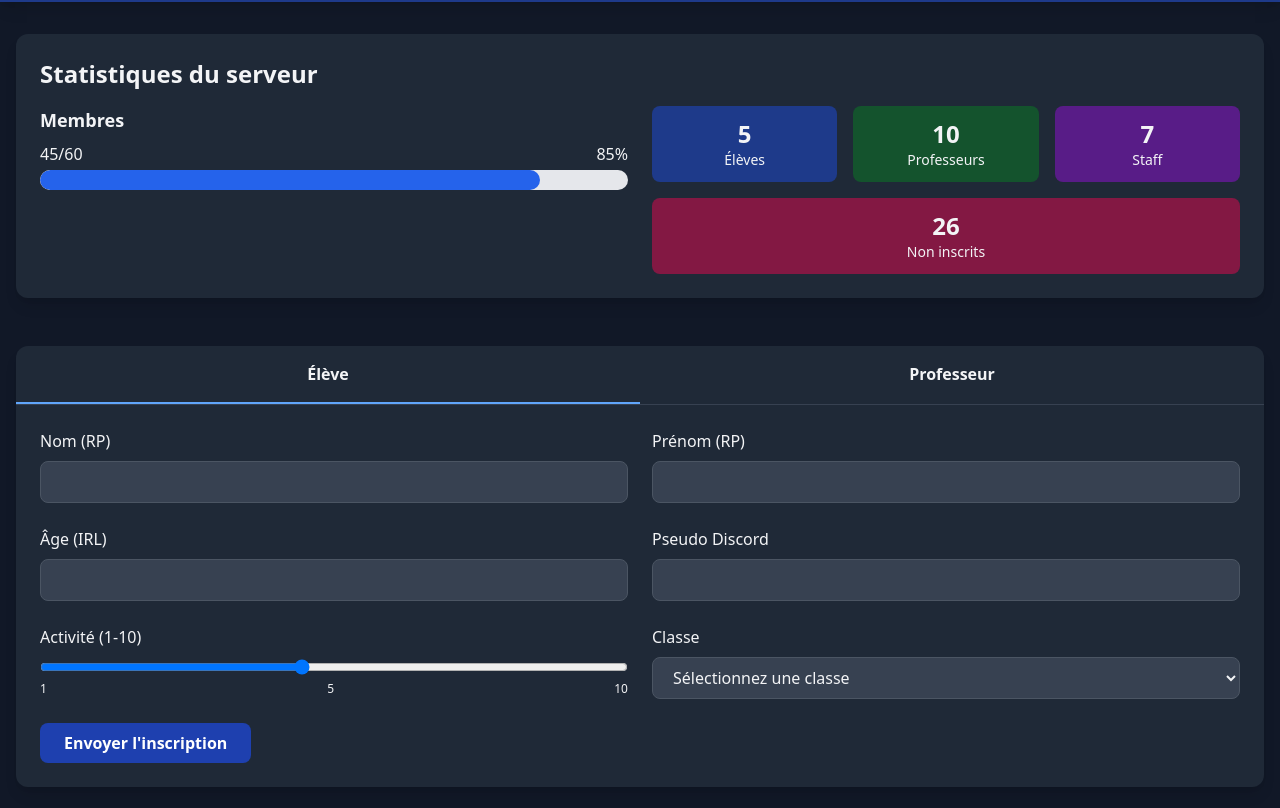
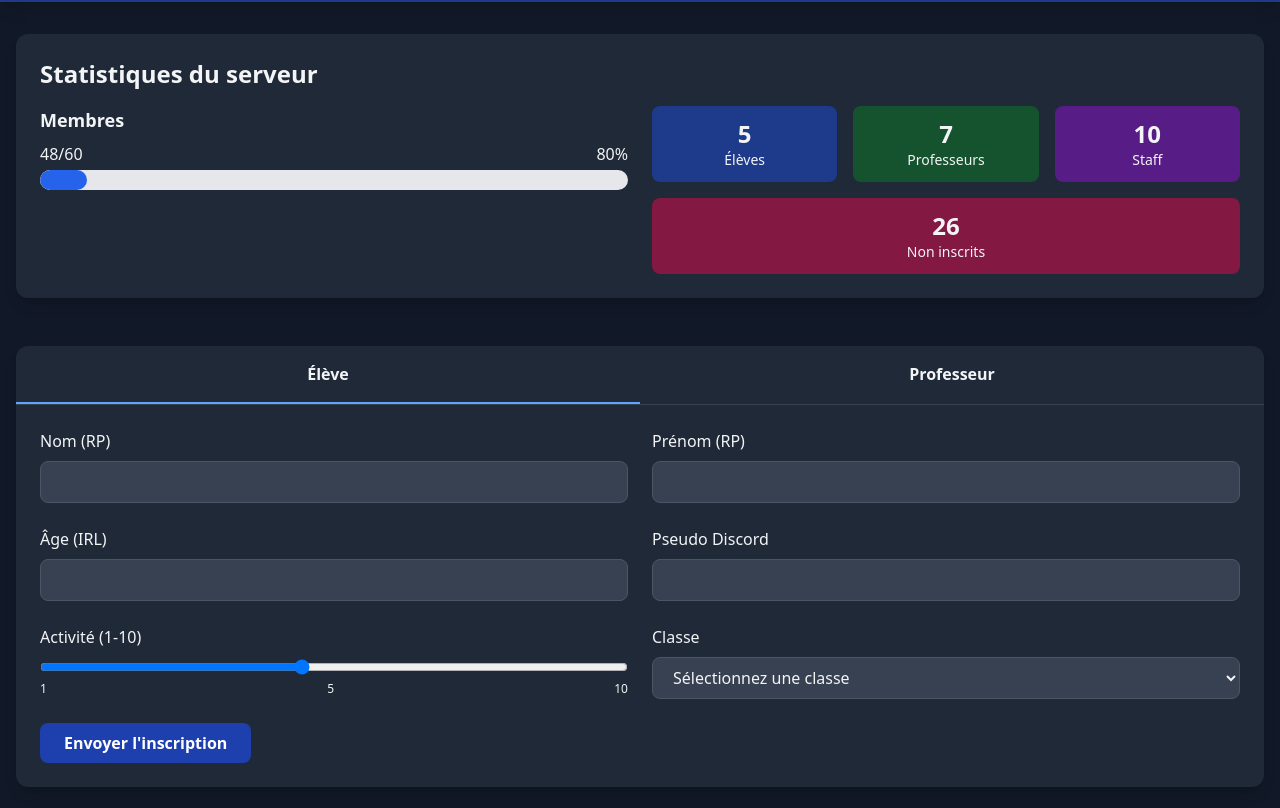
Before and after one commit to nicoroc176/ShareItAll, a plain HTML site: page index.html in a window 1280 px wide. Shown: the part 86-894 px from the top of the page. Drawn offline with nearby package versions, Linux system fonts and the light colour scheme.

Commit message:
Update index.html

```diff
--- a/index.html
+++ b/index.html
@@ -94,11 +94,11 @@
                         <div class="flex items-center space-x-4">
                             <div class="w-full">
                                 <div class="flex justify-between mb-1">
-                                    <span>45/60</span>
-                                    <span>85%</span>
+                                    <span>48/60</span>
+                                    <span>80%</span>
                                 </div>
                                 <div class="progress-bar">
-                                    <div class="progress-fill bg-blue-600" style="width: 85%"></div>
+                                    <div class="progress-fill bg-blue-600" style="width: 8%"></div>
                                 </div>
                             </div>
                         </div>
@@ -109,11 +109,11 @@
                             <div class="text-sm">Élèves</div>
                         </div>
                         <div class="bg-green-100 dark:bg-green-900 p-3 rounded-lg text-center">
-                            <div class="text-2xl font-bold">10</div>
+                            <div class="text-2xl font-bold">7</div>
                             <div class="text-sm">Professeurs</div>
                         </div>
                         <div class="bg-purple-100 dark:bg-purple-900 p-3 rounded-lg text-center">
-                            <div class="text-2xl font-bold">7</div>
+                            <div class="text-2xl font-bold">10</div>
                             <div class="text-sm">Staff</div>
                         </div>
                         <div class="bg-pink-100 dark:bg-pink-900 p-3 rounded-lg text-center col-span-3">
```
